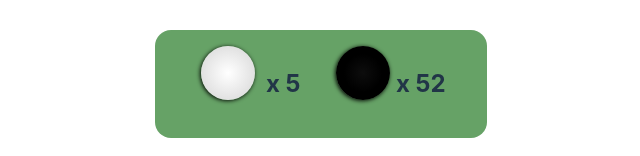
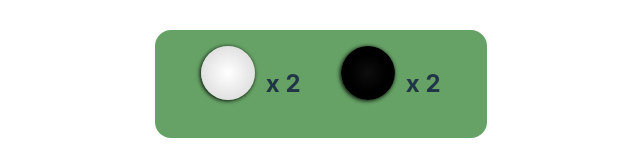
Before and after one commit to Stephen0wen/Othello, a React (Vite) app: page / in a window 1280 px wide. Shown: the part 622-778 px from the top of the page, without its empty margins (319-959 px from the left). Built offline with nearby package versions, Linux system fonts and the light colour scheme.

Commit message:
Adds functionality to score board

```diff
--- a/src/components/ScoreBoard/ScoreBoard.jsx
+++ b/src/components/ScoreBoard/ScoreBoard.jsx
@@ -1,16 +1,19 @@
 import "./ScoreBoard.css";
 import GamePiece from "../GamePiece/GamePiece";
+import usePieceCounters from "../../hooks/usePieceCounters";
 
 export default function () {
+    const { whiteCount, blackCount } = usePieceCounters();
+
     return (
         <div id="score-board">
             <div className="score-counter">
                 <GamePiece piece={{ value: true }} />
-                <h2>x 5</h2>
+                <h2>x {whiteCount}</h2>
             </div>
             <div className="score-counter">
                 <GamePiece piece={{ value: false }} />
-                <h2>x 52</h2>
+                <h2>x {blackCount}</h2>
             </div>
         </div>
     );
--- /dev/null
+++ b/src/hooks/usePieceCounters.jsx
@@ -0,0 +1,33 @@
+import { useContext, useEffect, useState } from "react";
+import { GameContext } from "../contexts/GameContext";
+
+export default function usePieceCounters() {
+    const [whiteCount, setWhiteCount] = useState(2);
+    const [blackCount, setBlackCount] = useState(2);
+
+    const { gameState } = useContext(GameContext);
+
+    useEffect(() => {
+        let newWhiteCount = 0;
+        let newBlackCount = 0;
+
+        gameState.forEach((column) => {
+            column.forEach((piece) => {
+                if (!piece) {
+                    return;
+                }
+                if (piece.value) {
+                    newWhiteCount++;
+                }
+                if (!piece.value) {
+                    newBlackCount++;
+                }
+            });
+        });
+
+        setWhiteCount(newWhiteCount);
+        setBlackCount(newBlackCount);
+    }, [gameState]);
+
+    return { whiteCount, blackCount };
+}
```
